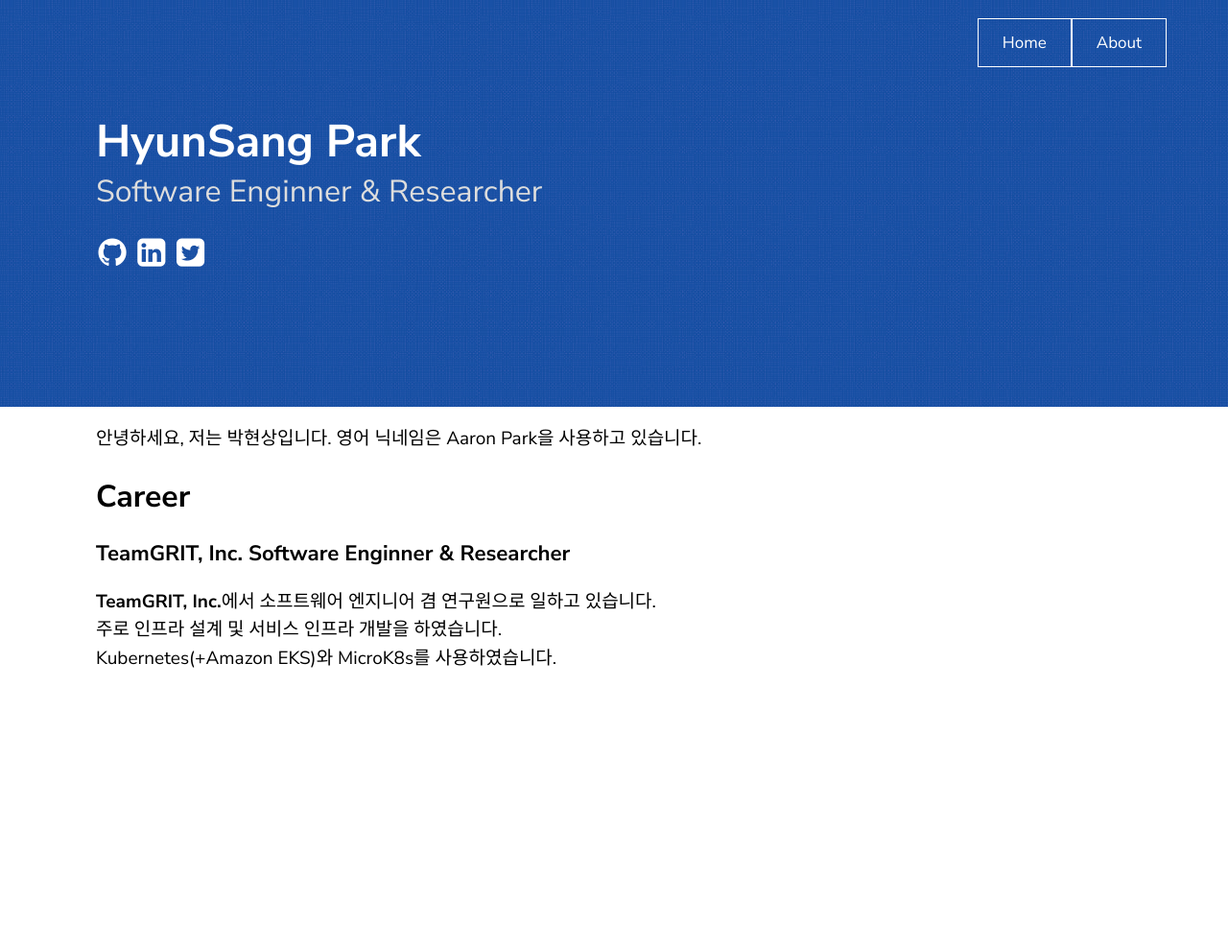
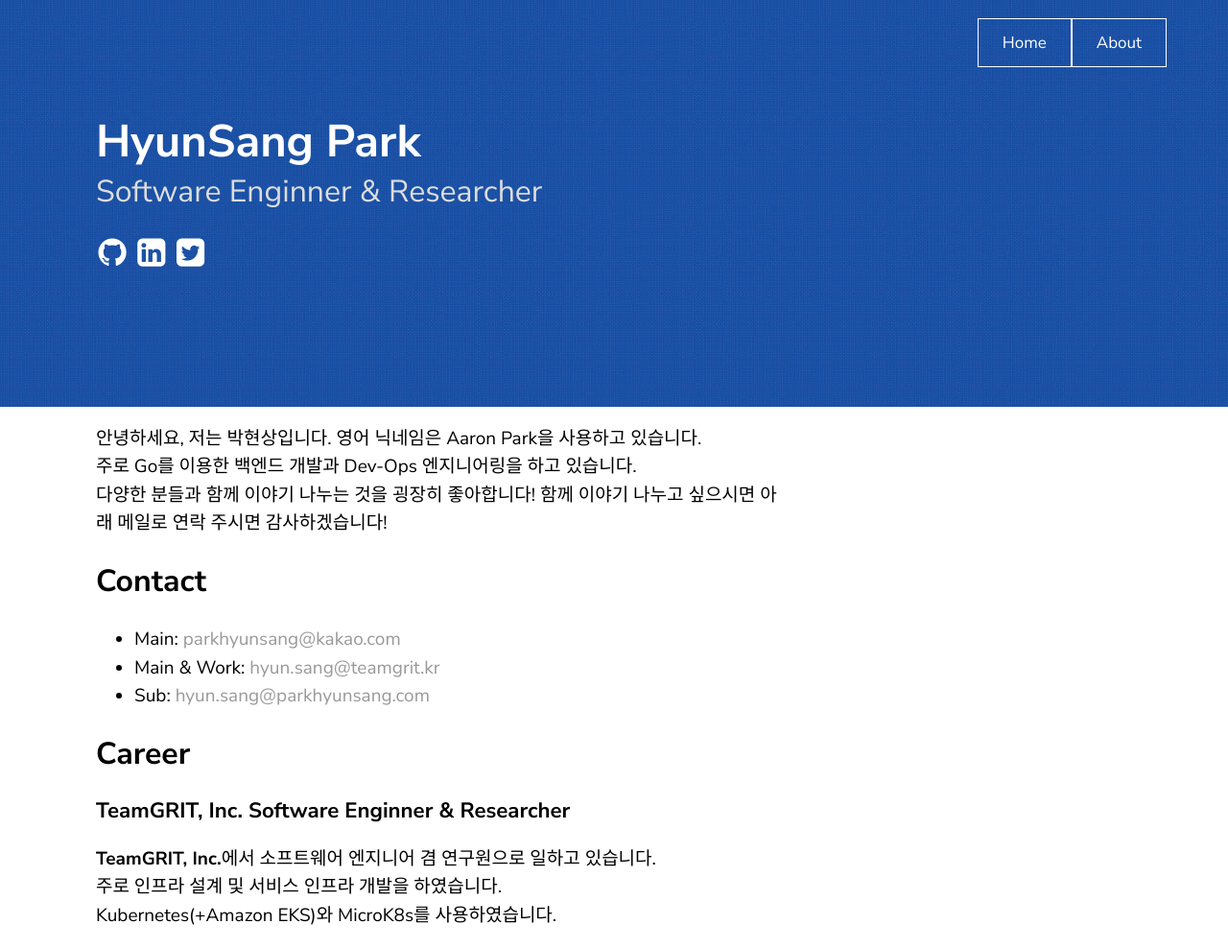
Before and after one commit to Dev-HyunSang/old-version-blog, a Jekyll site: the page built from about.md, in a window 1280 px wide. Shown: the whole page at 96% size. Built offline with Jekyll 4.4.1, drawn with Linux system fonts in a browser that asks for light colours; before the commit the page ends 900 px from its top, so only the background shows below that.

Commit message:
Feat: 소개글 추가

```diff
--- a/about.md
+++ b/about.md
@@ -2,6 +2,13 @@
 layout: about
 ---
 안녕하세요, 저는 박현상입니다. 영어 닉네임은 Aaron Park을 사용하고 있습니다.
+주로 Go를 이용한 백엔드 개발과 Dev-Ops 엔지니어링을 하고 있습니다.
+다양한 분들과 함께 이야기 나누는 것을 굉장히 좋아합니다! 함께 이야기 나누고 싶으시면 아래 메일로 연락 주시면 감사하겠습니다!
+
+## Contact
+- Main: [parkhyunsang@kakao.com](malito:parkhyunsang@kakao.com)
+- Main & Work: [hyun.sang@teamgrit.kr](malito:hyun.sang@teamgrit.kr)
+- Sub: [hyun.sang@parkhyunsang.com](malito:hyun.sang@parkhyunsang.com)
 
 ## Career
 ### TeamGRIT, Inc. Software Enginner & Researcher
```
Also changed, not shown: Gemfile.lock, 9 other files.
